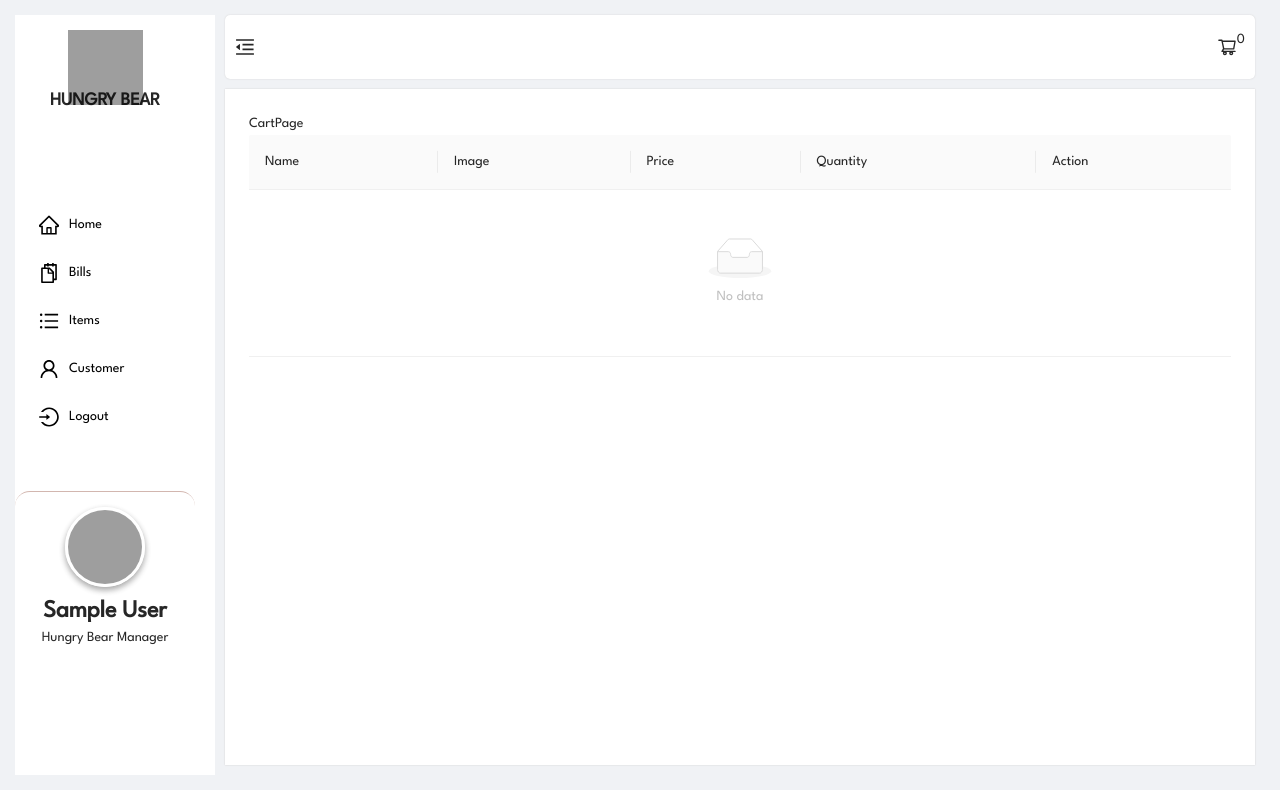
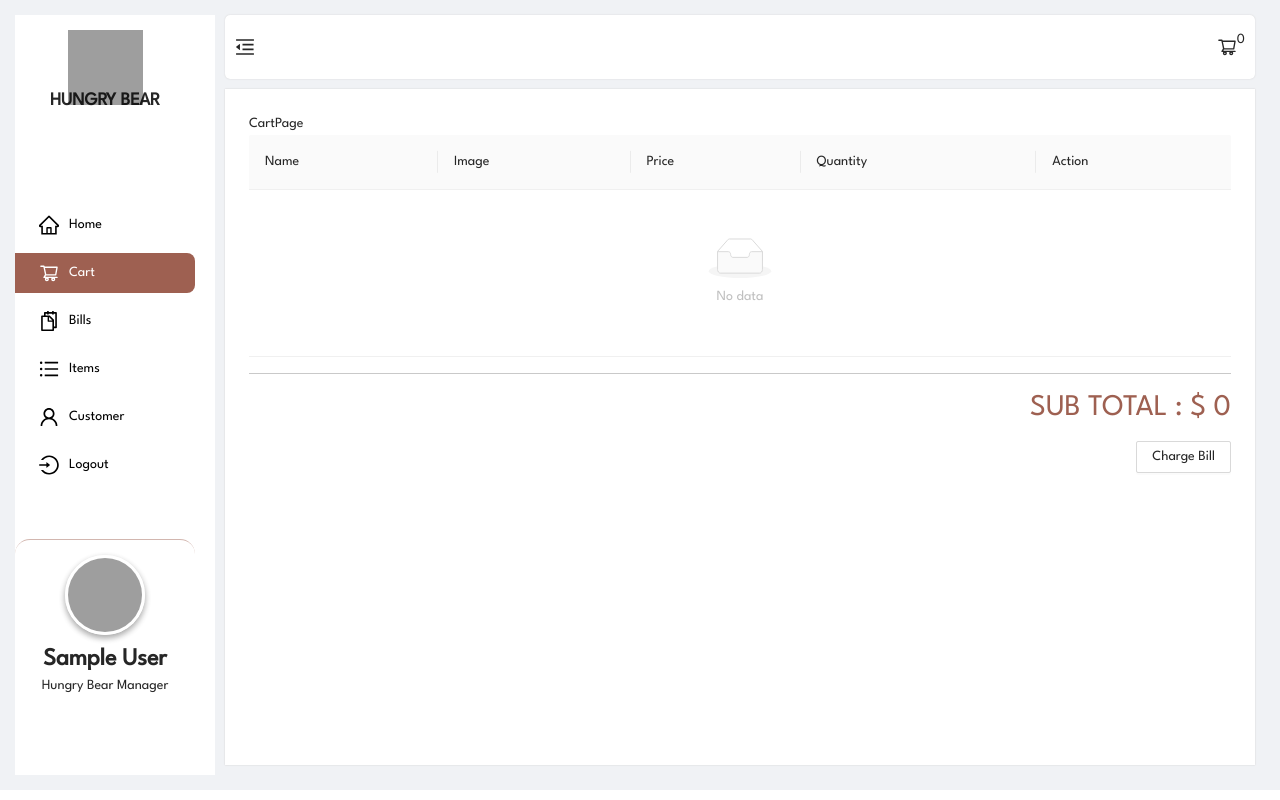
Before and after one commit to ShafinShanto9/Hungry-Bear, a React (Create React App) app: page /cart in a window 1280 px wide. Built offline with nearby package versions, Linux system fonts and the light colour scheme; sample sign-in values are in the browser's storage; grey boxes are pictures that could not be loaded.

Commit message:
cart page func

```diff
--- a/src/components/DefaultLayout.jsx
+++ b/src/components/DefaultLayout.jsx
@@ -47,6 +47,9 @@
         >
           <Menu.Item key='/home' icon={<HomeOutlined />}>
             <Link to='/home'> Home </Link>
+          </Menu.Item>
+          <Menu.Item key='/cart' icon={<ShoppingCartOutlined />}>
+            <Link to='/cart'> Cart </Link>
           </Menu.Item>
           <Menu.Item key='/bills' icon={<SnippetsOutlined />}>
             <Link to='/bills'>Bills</Link>
--- a/src/components/ProfileCard.jsx
+++ b/src/components/ProfileCard.jsx
@@ -18,8 +18,6 @@
                 </div>
                 </div>
             </div>
-
-
   )
 }
 
--- a/src/pages/CartPage.jsx
+++ b/src/pages/CartPage.jsx
@@ -1,13 +1,17 @@
-import { Table } from 'antd'
-import React from 'react'
+import { Button, Modal, Table } from 'antd'
+import React, { useEffect } from 'react'
 import { useDispatch, useSelector } from 'react-redux'
 import DefaultLayout from '../components/DefaultLayout'
 import {DeleteOutlined, PlusCircleOutlined,MinusCircleOutlined} from '@ant-design/icons'
+import { useState } from 'react'
+import '../resources/cartPage.css'
 
 const CartPage = () => {
 
     const { cartItems } = useSelector(state => state.rootReducer)
     const dispatch = useDispatch()
+    const [subTotal, setSubTotal] = useState(0)
+    const [billChargeModal, setBillChargeModal] = useState(false)
 
     const increaseQuantity = (record) => {
 
@@ -62,11 +66,29 @@
         }
     ]
 
+    useEffect(() => {
+        let tempTotal = 0
+
+        cartItems.forEach(item => {
+            tempTotal = tempTotal + (item.price * item.quantity)
+        });
+        setSubTotal(tempTotal)
+
+    },[cartItems])
+
 
   return (
       <DefaultLayout>
           <div>CartPage</div>
-          <Table columns={columns} dataSource={cartItems}/>
+          <Table columns={columns} dataSource={cartItems} />
+          <hr />
+          <div className='d-flex justify-content-end flex-column align-items-end'>
+              <div className='sub-total'>
+                  <h3>SUB TOTAL : $ { subTotal} </h3>
+              </div>
+              <Button onClick={()=>{setBillChargeModal(true)}}>Charge Bill</Button>
+          </div>
+          <Modal title='Charge Bill' visible={billChargeModal}></Modal>
     </DefaultLayout>
   )
 }
--- /dev/null
+++ b/src/resources/cartPage.css
@@ -0,0 +1,5 @@
+.sub-total h3{
+    color: #9E6051;
+    font-size: 30px;
+
+}
```
